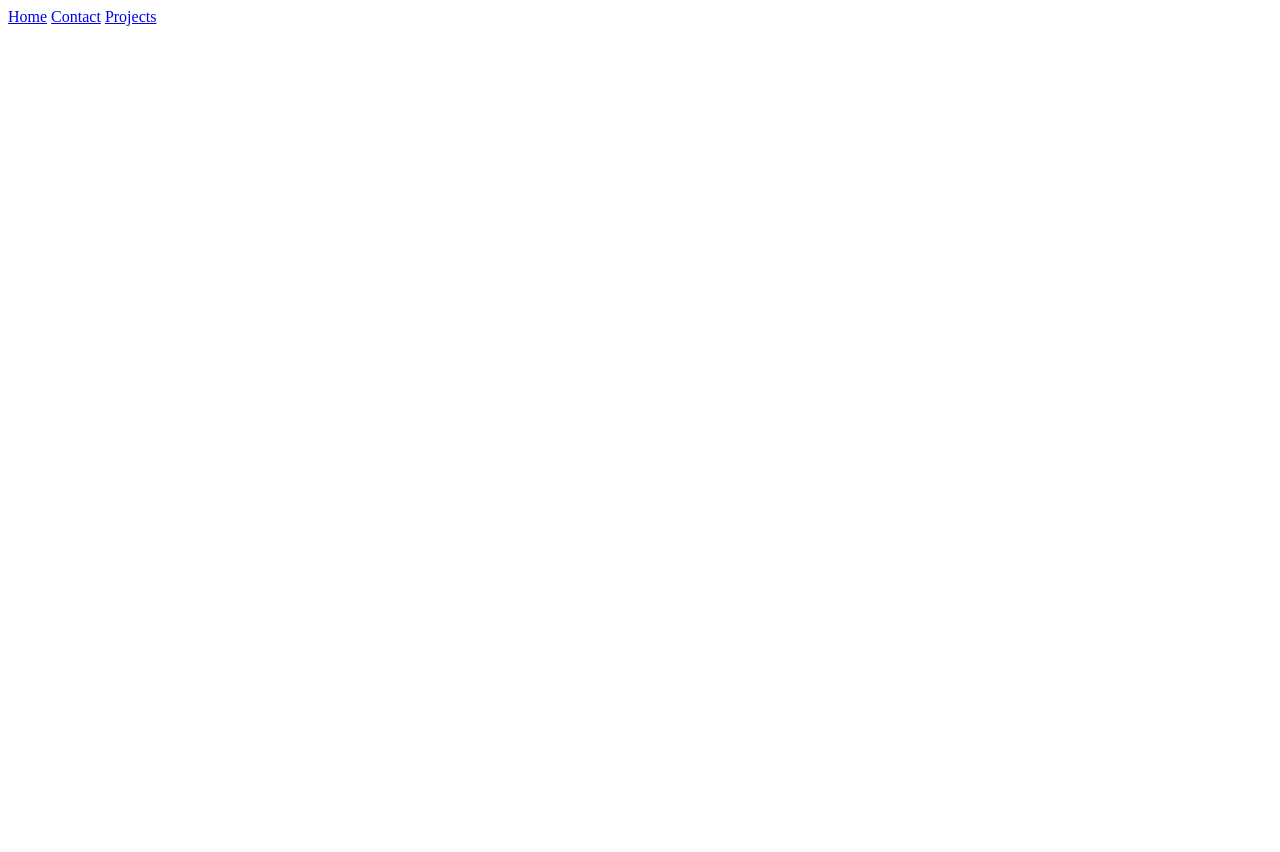
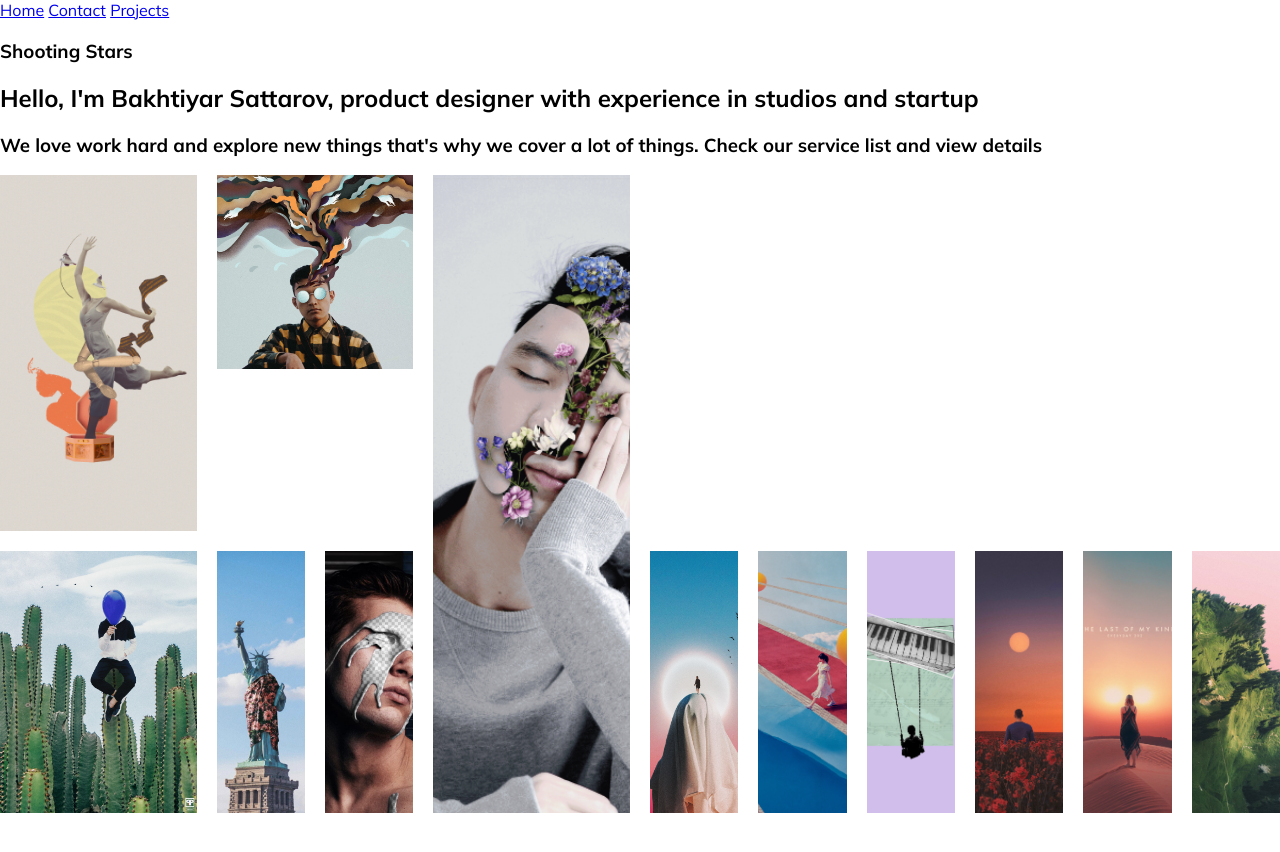
Before and after one commit to sheilapolichetti/Cross-Browser, a plain HTML site: page home.html in a window 1280 px wide. Before the commit the page ends 800 px from the top, so only its background shows below. Drawn offline with Linux system fonts and the light colour scheme.

Commit message:
started grid

```diff
--- a/home.html
+++ b/home.html
@@ -14,17 +14,67 @@
   <header>
     <nav>
       <div class="topnav">
-        <a class="active" href="#home">Home</a>
-        <a href="#contact">Contact</a>
-        <a href="#projects">Projects</a>
+        <a class="active" href="/home.html">Home</a>
+        <a href="/contact.html">Contact</a>
+        <a href="/project.html">Projects</a>
       </div>
     </nav>
   </header>
   <main>
     <body>
-      <section></section>
-      <section></section>
-      <section></section>
+      <section>
+        <h3>Shooting Stars</h3>
+        <h1>
+          Hello, I'm Bakhtiyar Sattarov, product designer with experience in
+          studios and startup
+        </h1>
+      </section>
+      <section>
+        <h3>
+          We love work hard and explore new things that's why we cover a lot of
+          things. Check our service list and view details
+        </h3>
+      </section>
+      <section>
+        <div class="grid-container">
+          <div class="grid-element first">
+            <img src="/images/Rectangle.png" alt="" />
+          </div>
+          <div class="grid-element second">
+            <img src="/images/Rectangle2.png" alt="" />
+          </div>
+          <div class="grid-element third">
+            <img src="/images/Rectangle3.png" alt="" />
+          </div>
+          <div class="grid-element fourth">
+            <img src="/images/Rectangle4.png" alt="" />
+          </div>
+          <div class="grid-element fifth">
+            <img src="/images/Rectangle5.png" alt="" />
+          </div>
+          <div class="grid-element sixth">
+            <img src="/images/Rectangle6.png" alt="" />
+          </div>
+          <div class="grid-element seventh">
+            <img src="/images/Rectangle7.png" alt="" />
+          </div>
+          <div class="grid-element eight">
+            <img src="/images/Rectangle8.png" alt="" />
+          </div>
+          <div class="grid-element ninth">
+            <img src="/images/Rectangle9.png" alt="" />
+          </div>
+          <div class="grid-element tenth">
+            <img src="/images/Rectangle10.png" alt="" />
+          </div>
+          <div class="grid-element eleventh">
+            <img src="/images/Rectangle11.png" alt="" />
+          </div>
+          <div class="grid-element twelfth">
+            <img src="/images/Rectangle12.png" alt="" />
+          </div>
+        </div>
+      </section>
       <footer></footer>
     </body>
   </main>
--- a/styles/contact.css
+++ b/styles/contact.css
@@ -0,0 +1 @@
+*{font-family: 'Mulish', sans-serif;}
--- a/styles/home.css
+++ b/styles/home.css
@@ -0,0 +1,82 @@
+*{font-family: 'Mulish', sans-serif;}
+
+body {
+    padding: 0;
+    margin: 0;
+}
+
+.grid-container{
+    display: grid;
+    width: 100vw;
+    height: 100vh;
+    grid-gap: 20px;
+    grid-template-columns: repeat(12, 1fr);
+    grid-template-rows: repeat(4, 1fr)
+}
+
+img {
+    height: 100%;
+    width: 100%;
+    object-fit: cover;
+    display: flex;
+}
+
+.first {
+    grid-column: 1/3;
+    grid-row: 1/3;
+}
+
+.second {
+    grid-column: 3/5;
+    grid-row: 1/2;
+}
+
+.third {
+    grid-column: 5/7;
+    grid-row: 1/4;
+}
+
+
+.fourth {
+    grid-column: 1/3;
+    grid-row: ;
+}
+
+.fifth {
+    grid-column: ;
+    grid-row: ;
+}
+
+.sixth {
+
+    grid-column: ;
+    grid-row: ;
+}
+
+.seventh {
+    grid-column:;
+    grid-row: ;
+}
+
+.eight {
+    grid-column: ;
+    grid-row: ;
+}
+
+.ninth {
+    grid-column: ;
+    grid-row: ;
+}
+
+.tenth {
+    grid-column: ;
+    grid-row: ;
+}
+
+.eleventh {;
+    grid-row: ;
+}
+
+.twelfth {
+
+}
--- a/styles/project.css
+++ b/styles/project.css
@@ -0,0 +1 @@
+*{font-family: 'Mulish', sans-serif;}
```
Also changed, not shown: images/Rectangle.png (added), images/Rectangle10.png (added), images/Rectangle11.png (added), images/Rectangle12.png (added), images/Rectangle2.png (added), images/Rectangle3.png (added), images/Rectangle4.png (added), images/Rectangle5.png (added), images/Rectangle6.png (added), images/Rectangle7.png (added), images/Rectangle8.png (added), images/Rectangle9.png (added).
